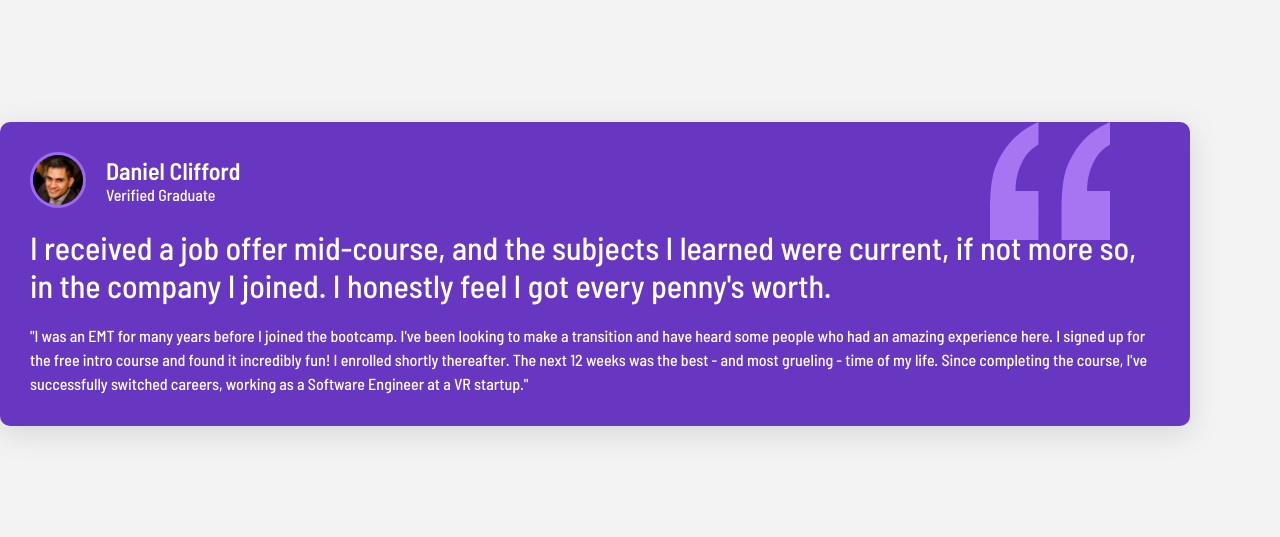
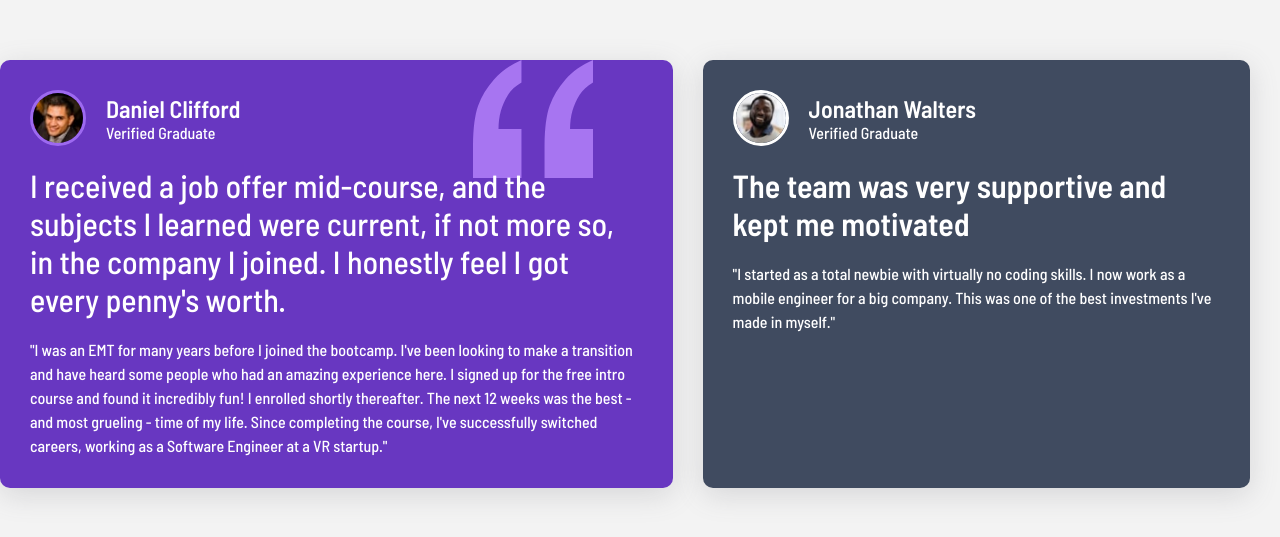
Before and after one commit to sparklaunch/Testimonials-Grid-Section, a Next.js app: page / in a window 1280 px wide. Shown: the part 111-648 px from the top of the page. Built offline with nearby package versions, Linux system fonts and the light colour scheme.

Commit message:
Complete Jonathan

```diff
--- a/app/components/Daniel.module.css
+++ b/app/components/Daniel.module.css
@@ -66,4 +66,5 @@
 	border-radius: 10px;
 	overflow: hidden;
 	box-shadow: rgba(100, 100, 111, 0.2) 0px 7px 29px 0px;
+	grid-area: daniel;
 }
--- /dev/null
+++ b/app/components/Jonathan.module.css
@@ -0,0 +1,51 @@
+.section {
+	background-color: var(--color-gray);
+	padding: 30px;
+	border-radius: 10px;
+	box-shadow: rgba(100, 100, 111, 0.2) 0px 7px 29px 0px;
+	grid-area: jonathan;
+	display: flex;
+	flex-direction: column;
+	gap: 20px;
+}
+
+.photo {
+	border: 3px solid white;
+	border-radius: 50%;
+}
+
+.name {
+	display: flex;
+	flex-direction: column;
+	color: white;
+}
+
+.header {
+	display: flex;
+	align-items: center;
+	gap: 20px;
+}
+
+.title {
+	color: white;
+	font-size: 32px;
+}
+
+.content {
+	color: white;
+	line-height: 1.5;
+}
+
+.content::before {
+	content: '"';
+}
+
+.content::after {
+	content: '"';
+}
+
+.body {
+	display: flex;
+	flex-direction: column;
+	gap: 20px;
+}
--- /dev/null
+++ b/app/components/Jonathan.tsx
@@ -0,0 +1,31 @@
+import Image from "next/image";
+import jonathan from "../assets/images/jonathan.jpg";
+import styles from "./Jonathan.module.css";
+
+export default function Jonathan() {
+	return (
+		<section className={styles.section}>
+			<div className={styles.header}>
+				<Image
+					src={jonathan}
+					alt="Jonathan Walters"
+					className={styles.photo}
+				/>
+				<div className={styles.name}>
+					<h2>Jonathan Walters</h2>
+					<p>Verified Graduate</p>
+				</div>
+			</div>
+			<div className={styles.body}>
+				<h3 className={styles.title}>
+					The team was very supportive and kept me motivated
+				</h3>
+				<p className={styles.content}>
+					I started as a total newbie with virtually no coding skills.
+					I now work as a mobile engineer for a big company. This was
+					one of the best investments I&apos;ve made in myself.
+				</p>
+			</div>
+		</section>
+	);
+}
--- a/app/page.tsx
+++ b/app/page.tsx
@@ -1,10 +1,12 @@
 import styles from "./Home.module.css";
 import Daniel from "./components/Daniel";
+import Jonathan from "./components/Jonathan";
 
 export default function Home() {
 	return (
 		<main className={styles.main}>
 			<Daniel />
+			<Jonathan />
 		</main>
 	);
 }
```
